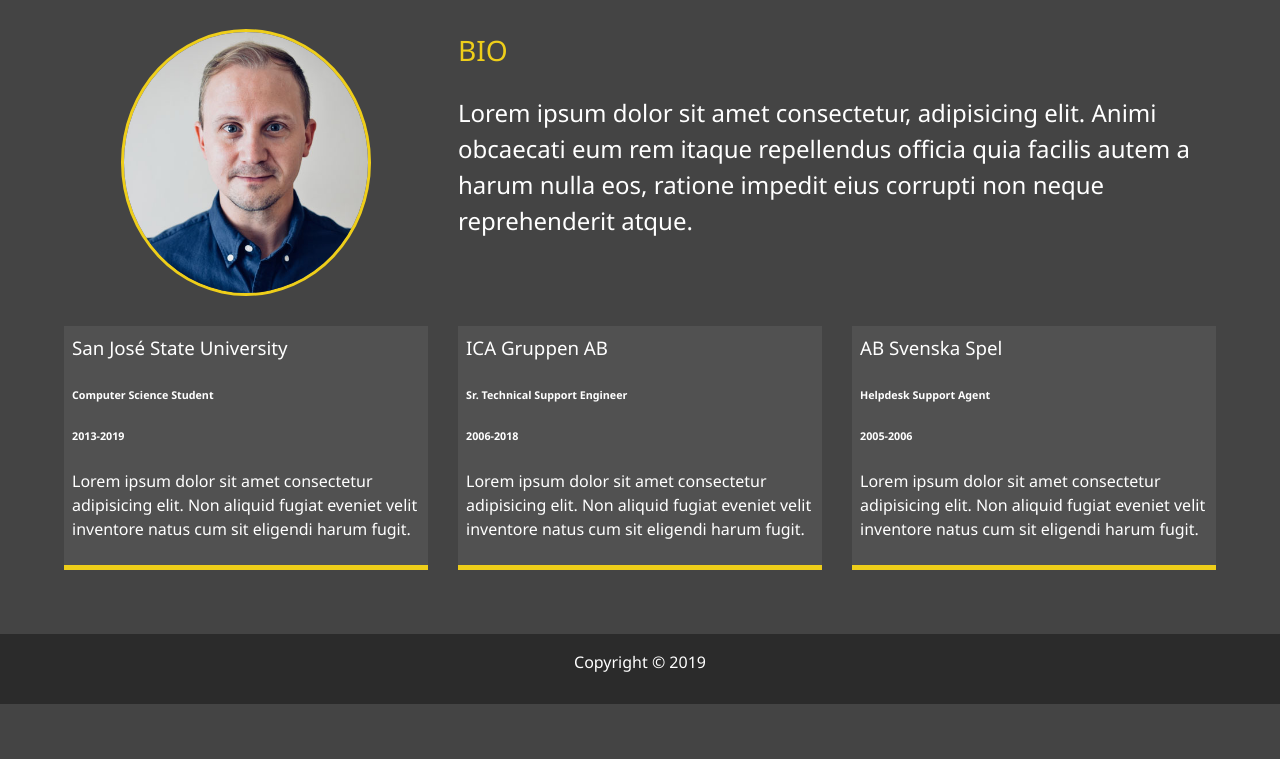
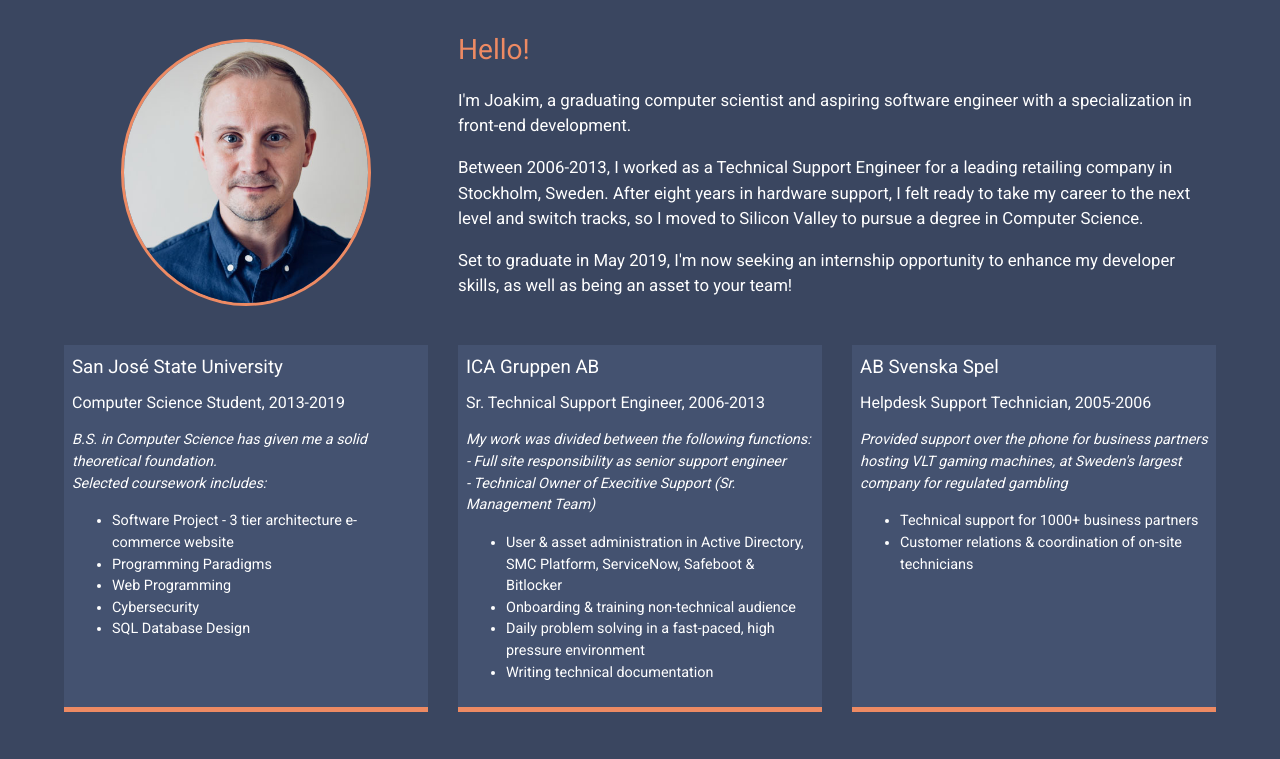
Before and after one commit to h00jsv/personal_portfolio, a website: page dist/about.html in a window 1280 px wide. Shown: the part 253-1012 px from the top of the page. Before the commit the page ends 957 px from the top, so only its background shows below. Drawn offline with Linux system fonts and the light colour scheme.

Commit message:
initial commit

```diff
--- a/package.json
+++ b/package.json
@@ -9,6 +9,7 @@
   "author": "Joakim Svedin",
   "license": "MIT",
   "dependencies": {
+    "lightbox2": "^2.10.0",
     "node-sass": "^4.11.0"
   }
 }
--- a/scss/_config.scss
+++ b/scss/_config.scss
@@ -1,5 +1,5 @@
-$primary-color: #444;
-$secondary-color: #eece1a;
+$primary-color: #3a4660;
+$secondary-color: #ed8a63;
 $show-home-image: true;
 $home-image: url("../img/background_lightblue.png");
 $background-opacity: 0.9;
--- a/scss/_menu.scss
+++ b/scss/_menu.scss
@@ -1,4 +1,4 @@
-// Manu Button
+// Menu Button
 .menu-btn {
   position: absolute;
   z-index: 3;
--- a/scss/main.scss
+++ b/scss/main.scss
@@ -1,3 +1,4 @@
+@import url("https://fonts.googleapis.com/css?family=Roboto");
 @import "config";
 @import "menu";
 
@@ -11,7 +12,7 @@ body {
   color: set-text-color($primary-color);
   height: 100%;
   margin: 0;
-  font-family: "Segoe UI", Tahoma, Geneva, Verdana, sans-serif;
+  font-family: "Roboto", "Segoe UI", Tahoma, Geneva, Verdana, sans-serif;
   line-height: 1.5;
 }
 
@@ -94,6 +95,10 @@ main {
   .bio {
     grid-area: bio;
     font-size: 1.5rem;
+
+    p {
+      font-size: 0.7em;
+    }
   }
   .job-1 {
     grid-area: job1;
@@ -109,6 +114,20 @@ main {
     background: lighten($primary-color, 5);
     padding: 0.5rem;
     border-bottom: 5px solid $secondary-color;
+
+    p {
+      font-size: 0.9em;
+      font-style: italic;
+    }
+
+    h5 {
+      margin: 10px 0px;
+      font-size: 1em;
+      font-weight: 300;
+    }
+    li {
+      font-size: 0.9em;
+    }
   }
 }
 
@@ -116,15 +135,17 @@ main {
 .projects {
   display: grid;
   grid-gap: 0.7rem;
-  grid-template-columns: repeat(3, 1fr);
+  grid-template-columns: repeat(4, 1fr);
 
   // shrink images
   img {
+    height: 250px;
     width: 100%;
-    border: 3px solid #fff;
+    //border: 3px solid #fff;
+    object-fit: cover;
 
     &:hover {
-      opacity: 0.5; /* applies when hovering over the objects */
+      opacity: 0.3; /* applies when hovering over the objects */
       border: 3px solid $secondary-color;
       @include easeOut;
     }
```
Also changed, not shown: dist/about.html, dist/contact.html, dist/css/main.css, dist/img/alphafitness.jpg (added), dist/img/project_ds.png (added), dist/img/resume_site.png (added), dist/img/whatsfordinner.png (added), dist/index.html, dist/work.html, 3 other files.
